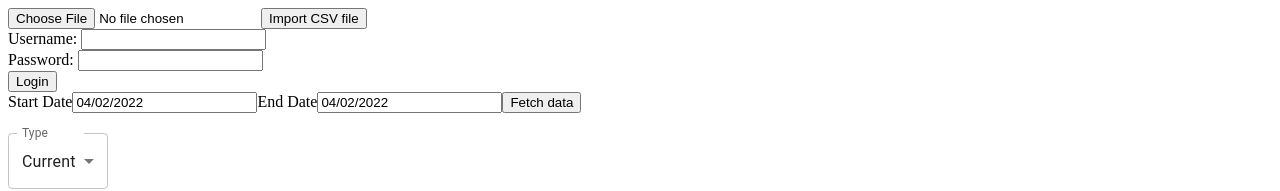
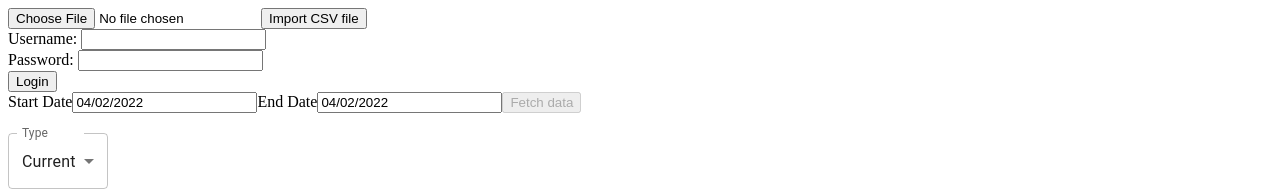
Before and after one commit to tcmak217/charging-station-chart, a React (Create React App) app: page / in a window 1280 px wide. Shown: the top 191 px of the page. Built offline with nearby package versions, Linux system fonts and the light colour scheme.

Commit message:
Add disabled button to the fetch data function when the user is not logged in

```diff
--- a/src/components/FetchData/FetchData.js
+++ b/src/components/FetchData/FetchData.js
@@ -70,7 +70,9 @@ function FetchData({ csvJson, handleSetCsvJson, token }) {
           handleSetStartDate={handleSetStartDate}
           handleSetEndDate={handleSetEndDate}
         ></DateRangePicker>
-        <button onClick={handleFetch}>Fetch data</button>
+        <button onClick={handleFetch} disabled={token.length === 0}>
+          Fetch data
+        </button>
         {isLoading ? <CircularProgress /> : null}
       </form>
     </div>
```
